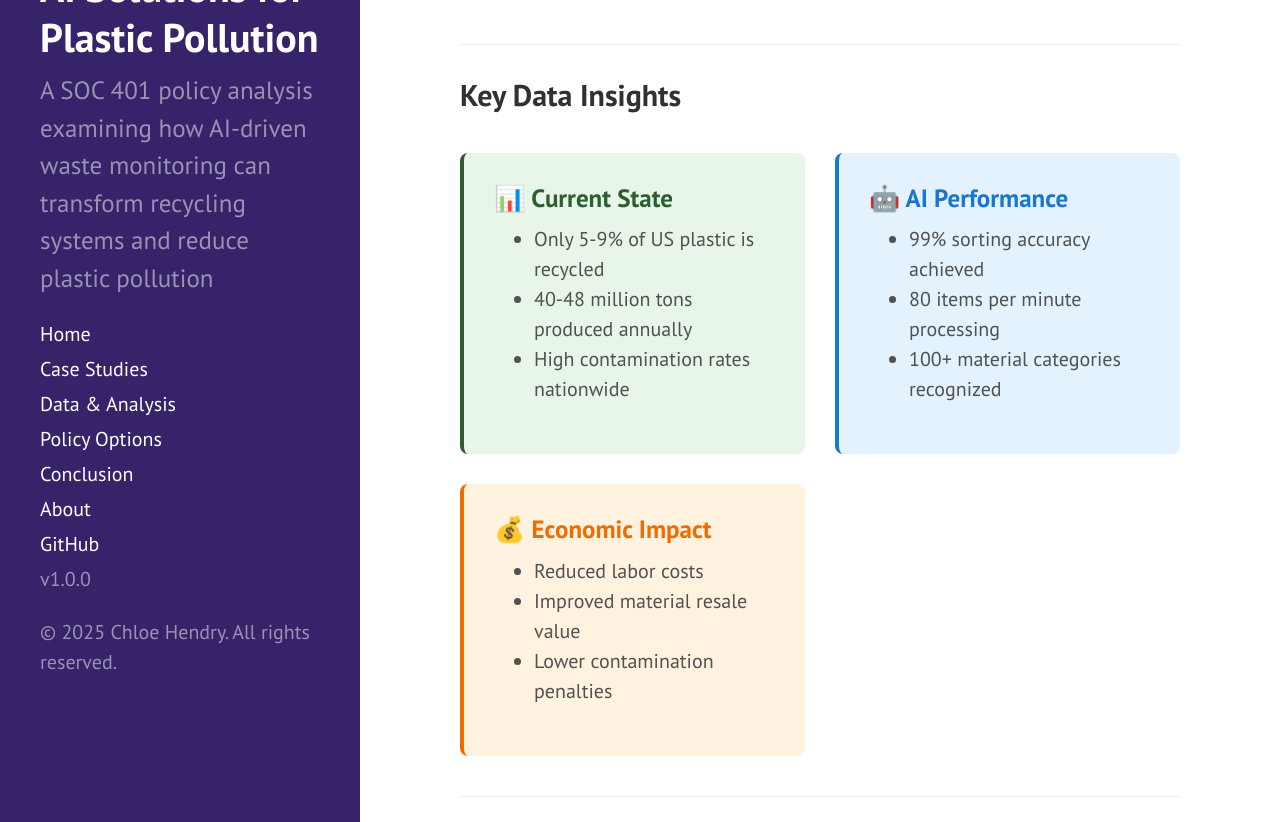
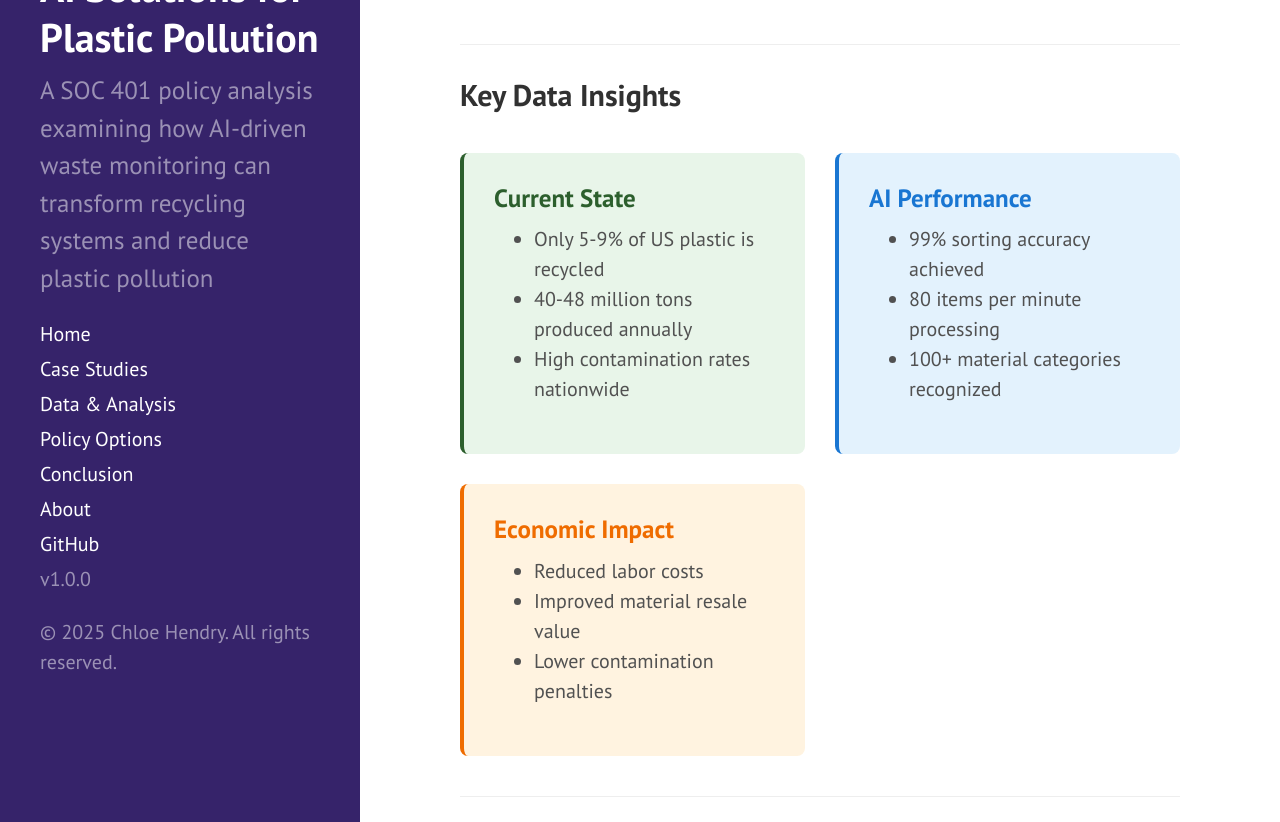
Before and after one commit to chendry6-blip/SOC401Website, a Jekyll site: the page built from _posts/2024-12-03-data.md, in a window 1280 px wide and 900 px high, scrolled down 1084 px, cut to the strip 78-900 px from the top of the window. Built offline with Jekyll 4.4.1, drawn with Linux system fonts in a browser that asks for light colours.

Commit message:
Update 2024-12-03-data.md

```diff
--- a/_posts/2024-12-03-data.md
+++ b/_posts/2024-12-03-data.md
@@ -18,7 +18,7 @@ Below is comprehensive data on recycling rates, plastic waste, and the impact of
 
 <div style="display: grid; grid-template-columns: repeat(auto-fit, minmax(300px, 1fr)); gap: 1.5rem; margin: 2rem 0;">
   <div style="background: #e8f5e9; padding: 1.5rem; border-radius: 8px; border-left: 4px solid #2c5f2d;">
-    <h3 style="margin-top: 0; color: #2c5f2d;">📊 Current State</h3>
+    <h3 style="margin-top: 0; color: #2c5f2d;"> Current State</h3>
     <ul>
       <li>Only 5-9% of US plastic is recycled</li>
       <li>40-48 million tons produced annually</li>
@@ -27,7 +27,7 @@ Below is comprehensive data on recycling rates, plastic waste, and the impact of
   </div>
 
   <div style="background: #e3f2fd; padding: 1.5rem; border-radius: 8px; border-left: 4px solid #1976d2;">
-    <h3 style="margin-top: 0; color: #1976d2;">🤖 AI Performance</h3>
+    <h3 style="margin-top: 0; color: #1976d2;"> AI Performance</h3>
     <ul>
       <li>99% sorting accuracy achieved</li>
       <li>80 items per minute processing</li>
@@ -36,7 +36,7 @@ Below is comprehensive data on recycling rates, plastic waste, and the impact of
   </div>
 
   <div style="background: #fff3e0; padding: 1.5rem; border-radius: 8px; border-left: 4px solid #ef6c00;">
-    <h3 style="margin-top: 0; color: #ef6c00;">💰 Economic Impact</h3>
+    <h3 style="margin-top: 0; color: #ef6c00;"> Economic Impact</h3>
     <ul>
       <li>Reduced labor costs</li>
       <li>Improved material resale value</li>
```
